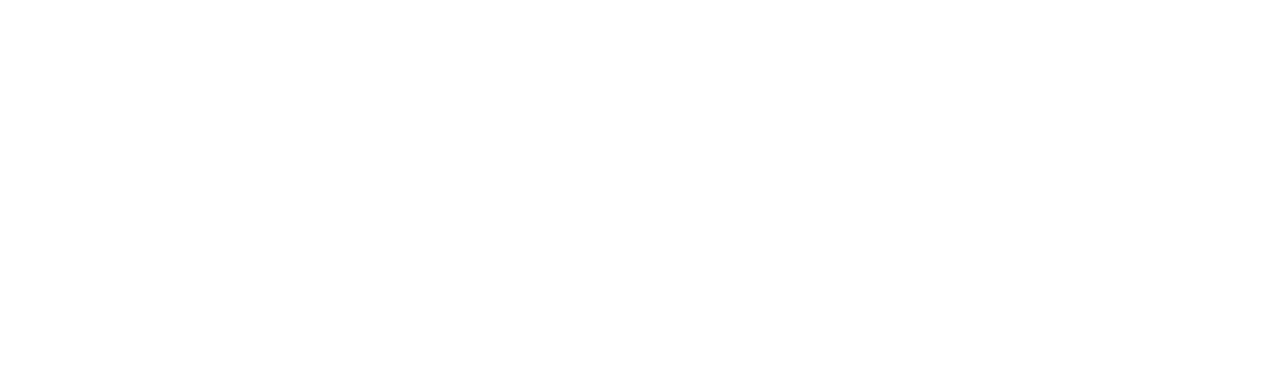
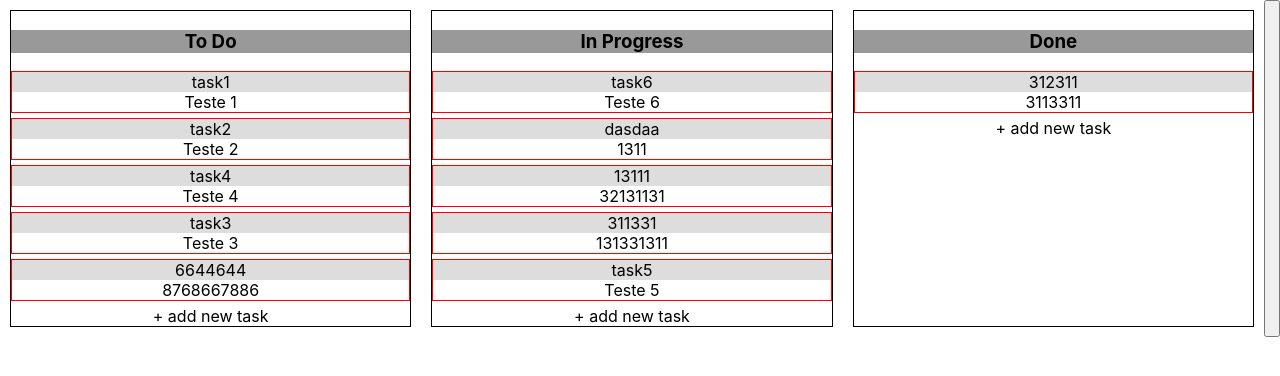
Before and after one commit to Rovian-Henz/kanban, a React (Create React App) app: page / in a window 1280 px wide. Shown: the top 376 px of the page. Built offline with nearby package versions, Linux system fonts and the light colour scheme; data requests are answered from the project's data file.

Commit message:
add backend

```diff
--- /dev/null
+++ b/server/db.json
@@ -0,0 +1,95 @@
+{
+  "tasks": [
+    {
+      "id": "3lt5eeeeerd1lnp15910xnopskud6fa",
+      "title": "task1",
+      "content": "Teste 1"
+    },
+    {
+      "id": "3nm0p7778a41smck78103eu1i1bgn6z",
+      "title": "task2",
+      "content": "Teste 2"
+    },
+    {
+      "id": "3ofhlllln1iipk3am1fdz83i1w0s61r",
+      "title": "task3",
+      "content": "Teste 3"
+    },
+    {
+      "id": "3q69assstir1mrtf38i8qryxpl1l3l2",
+      "title": "task4",
+      "content": "Teste 4"
+    },
+    {
+      "id": "3pqbeeeeerd16t0dgs10f81ap5xul5a",
+      "title": "task5",
+      "content": "Teste 5"
+    },
+    {
+      "id": "3qp53llln1i350yj5hh03cnn1h4vvad",
+      "title": "task6",
+      "content": "Teste 6"
+    },
+    {
+      "id": "4fziigjfid189ariy1hk17fo",
+      "title": "dasdaa",
+      "content": "1311"
+    },
+    {
+      "id": "3wk77778a4hw1zxkjfron5q1pfxj4a",
+      "title": "311331",
+      "content": "131331311"
+    },
+    {
+      "id": "3f0eeeeerdit51w2q1yykh28l4xlng",
+      "title": "13111",
+      "content": "32131131"
+    },
+    {
+      "id": "78oeeeeerdi1ew5zta62borneubjw",
+      "title": "6644644",
+      "content": "8768667886"
+    },
+    {
+      "id": "49rweeeerdik6mxaq64ecm8noj4kg",
+      "title": "312311",
+      "content": "3113311"
+    }
+  ],
+  "columns": [
+    {
+      "id": "0",
+      "title": "To Do",
+      "taskIds": [
+        "3lt5eeeeerd1lnp15910xnopskud6fa",
+        "3nm0p7778a41smck78103eu1i1bgn6z",
+        "3q69assstir1mrtf38i8qryxpl1l3l2",
+        "3ofhlllln1iipk3am1fdz83i1w0s61r",
+        "78oeeeeerdi1ew5zta62borneubjw"
+      ]
+    },
+    {
+      "id": "1",
+      "title": "In Progress",
+      "taskIds": [
+        "3qp53llln1i350yj5hh03cnn1h4vvad",
+        "4fziigjfid189ariy1hk17fo",
+        "3f0eeeeerdit51w2q1yykh28l4xlng",
+        "3wk77778a4hw1zxkjfron5q1pfxj4a",
+        "3pqbeeeeerd16t0dgs10f81ap5xul5a"
+      ]
+    },
+    {
+      "id": "2",
+      "title": "Done",
+      "taskIds": [
+        "49rweeeerdik6mxaq64ecm8noj4kg"
+      ]
+    }
+  ],
+  "columnOrder": [
+    "0",
+    "1",
+    "2"
+  ]
+}
--- a/src/App.js
+++ b/src/App.js
@@ -1,28 +1,80 @@
 import { useState, useEffect } from "react";
 import { DragDropContext } from "react-beautiful-dnd";
-// import initialDataJS from "./initial-data";
 import Column from "./components/column";
 import "./App.css";
-//window.localStorage.setItem("initialDataStore", JSON.stringify(initialDataJS));
+
+const fetchAddress = "http://localhost:3004";
 
 function App() {
-    const [state, setState] = useState();
+    const [tasks, setTasks] = useState();
+    const [columns, setColumns] = useState();
+    const [columnOrder, setColumnOrder] = useState();
 
     useEffect(() => {
-        !!state &&
-            window.localStorage.setItem(
-                "initialDataStore",
-                JSON.stringify(state)
-            );
-    }, [state]);
+        fetchData("tasks");
+        fetchData("columns");
+        fetchData("columnOrder");
+    }, []);
 
-    useEffect(() => {
-        setState(JSON.parse(window.localStorage.getItem("initialDataStore")));
-    }, []);
+    const HandlefetchItem = () => {
+        console.log(tasks);
+        fetchItem("tasks", "3ofhlllln1iipk3am1fdz83i1w0s61r");
+        let content = {
+            id: "1",
+            title: "In Progress",
+            taskIds: [
+                "3pqbeeeeerd16t0dgs10f81ap5xul5a",
+                "3qp53llln1i350yj5hh03cnn1h4vvad",
+                "3q69assstir1mrtf38i8qryxpl1l3l2",
+            ],
+        };
+        saveData("columns", "1", content);
+    };
+
+    const fetchItem = (itemToFetch, itemId) => {
+        const requestOptions = {
+            method: "GET",
+        };
+        fetch(`${fetchAddress}/${itemToFetch}/${itemId}`, requestOptions)
+            .then((res) => res.json())
+            .then((res) => console.log(res));
+    };
+
+    const fetchData = (itemToFetch) => {
+        const requestOptions = {
+            method: "GET",
+        };
+        fetch(`${fetchAddress}/${itemToFetch}`, requestOptions)
+            .then((res) => res.json())
+            .then((result) => {
+                if (itemToFetch === "tasks") setTasks(result);
+                if (itemToFetch === "columns") setColumns(result);
+                if (itemToFetch === "columnOrder") setColumnOrder(result);
+            })
+            .catch((err) => console.log("error"));
+    };
+
+    const saveData = (itemToFetch, content, method, id = null) => {
+        const requestOptions = {
+            method: method,
+            headers: { "Content-Type": "application/json" },
+            body: JSON.stringify(content),
+        };
+        if (id) {
+            fetch(`${fetchAddress}/${itemToFetch}/${id}`, requestOptions)
+                .then(() => fetchData(itemToFetch))
+                .catch((err) => console.log("error"));
+        } else {
+            fetch(`${fetchAddress}/${itemToFetch}`, requestOptions)
+                .then(() => fetchData(itemToFetch))
+                .catch((err) => console.log("error"));
+        }
+    };
 
     const onAddTask = (newTask, idColumn) => {
         if (newTask.title.length < 1 || newTask.content.length < 1) return;
-        const startCol = state.columns[idColumn];
+
+        const startCol = columns[idColumn];
         const newTaskIds = Array.from(startCol.taskIds);
         newTaskIds.push(newTask.id);
 
@@ -31,19 +83,9 @@ function App() {
             taskIds: newTaskIds,
         };
 
-        const newState = {
-            ...state,
-            tasks: {
-                ...state.tasks,
-                [newTask.id]: newTask,
-            },
-            columns: {
-                ...state.columns,
-                [newColumn.id]: newColumn,
-            },
-        };
+        saveData("columns", newColumn, "PUT", idColumn);
+        saveData("tasks", newTask, "POST");
 
-        setState(newState);
         return;
     };
 
@@ -61,8 +103,8 @@ function App() {
             return;
         }
 
-        const startCol = state.columns[source.droppableId];
-        const finishCol = state.columns[destination.droppableId];
+        const startCol = columns[source.droppableId];
+        const finishCol = columns[destination.droppableId];
 
         if (startCol === finishCol) {
             const newTaskIds = Array.from(startCol.taskIds);
@@ -73,15 +115,7 @@ function App() {
                 taskIds: newTaskIds,
             };
 
-            const newState = {
-                ...state,
-                columns: {
-                    ...state.columns,
-                    [newColumn.id]: newColumn,
-                },
-            };
-
-            setState(newState);
+            saveData("columns", newColumn, "PUT", startCol.id);
             return;
         }
 
@@ -101,39 +135,36 @@ function App() {
             taskIds: finishTaskIds,
         };
 
-        const newState = {
-            ...state,
-            columns: {
-                ...state.columns,
-                [newStart.id]: newStart,
-                [newFinish.id]: newFinish,
-            },
-        };
+        saveData("columns", newStart, "PUT", newStart.id);
+        saveData("columns", newFinish, "PUT", finishCol.id);
 
-        setState(newState);
+        return;
     };
 
     return (
         <main className="App">
             <section>
-                {!!state && (
+                {tasks && columns && columnOrder && (
                     <DragDropContext onDragEnd={onDragEndf}>
-                        {state.columnOrder.map((columnId) => {
-                            const column = state.columns[columnId];
-                            const tasks = column.taskIds.map(
-                                (taskId) => state.tasks[taskId]
+                        {columnOrder.map((columnId) => {
+                            const column = columns[columnId];
+                            const tasksLoc = column.taskIds.map((taskId) =>
+                                tasks.find((element) => element.id === taskId)
                             );
+
                             return (
                                 <Column
                                     key={column.id}
                                     column={column}
-                                    tasks={tasks}
+                                    tasks={tasksLoc}
                                     addNewTask={onAddTask}
                                 ></Column>
                             );
                         })}
                     </DragDropContext>
                 )}
+
+                <button onClick={HandlefetchItem}></button>
             </section>
         </main>
     );
--- a/src/components/column.js
+++ b/src/components/column.js
@@ -1,4 +1,4 @@
-import { memo, useState } from "react";
+import { useState } from "react";
 import { Droppable } from "react-beautiful-dnd";
 import Task from "./task";
 import NewTask from "./newTask";
@@ -8,11 +8,17 @@ import "../styles/column.css";
 function Column({ column, tasks, addNewTask }) {
     const [isNewTask, setIsNewTask] = useState(false);
 
-    const TaskList = memo(function TaskList({ tasks }) {
-        return tasks.map((task, index) => (
-            <Task task={task} index={index} key={task.id} />
+    const TaskList = function TaskList({ tasks }) {
+        let taskList = tasks.map((task, index) => (
+            <>
+                {console.log("tasks", tasks)}
+                {tasks && task && (
+                    <Task task={task} index={index} key={task.id} />
+                )}
+            </>
         ));
-    });
+        return taskList;
+    };
 
     const handleAddBtn = () => {
         setIsNewTask(true);
--- a/src/components/newTask.js
+++ b/src/components/newTask.js
@@ -1,5 +1,5 @@
 import { useState } from "react";
-import uuid from "react-uuid";
+// import uuid from "react-uuid";
 import GeneralButton from "./generalButton";
 
 function NewTask({ handleNewTask, columnClicked }) {
@@ -15,7 +15,7 @@ function NewTask({ handleNewTask, columnClicked }) {
     };
 
     const handleSaveName = () => {
-        const taskId = uuid();
+        const taskId = createRandomId();
         const newTask = {
             id: taskId,
             title: nameValue,
@@ -23,6 +23,17 @@ function NewTask({ handleNewTask, columnClicked }) {
         };
 
         handleNewTask(newTask, columnClicked);
+    };
+
+    const createRandomId = () => {
+        let a = new Uint32Array(3);
+        window.crypto.getRandomValues(a);
+        return (
+            performance.now().toString(36) +
+            Array.from(a)
+                .map((A) => A.toString(36))
+                .join("")
+        ).replace(/\./g, "");
     };
 
     return (
--- a/src/components/task.js
+++ b/src/components/task.js
@@ -12,6 +12,9 @@ function Task({ task, index }) {
     const handleOpenDetailTask = () => {
         setIsModalOpen(true);
     };
+
+    console.log("task task", task);
+
     return (
         <>
             <Draggable draggableId={task.id} index={index}>
```
Also changed, not shown: 2 other files (tests, documents, lock files or other folders).
